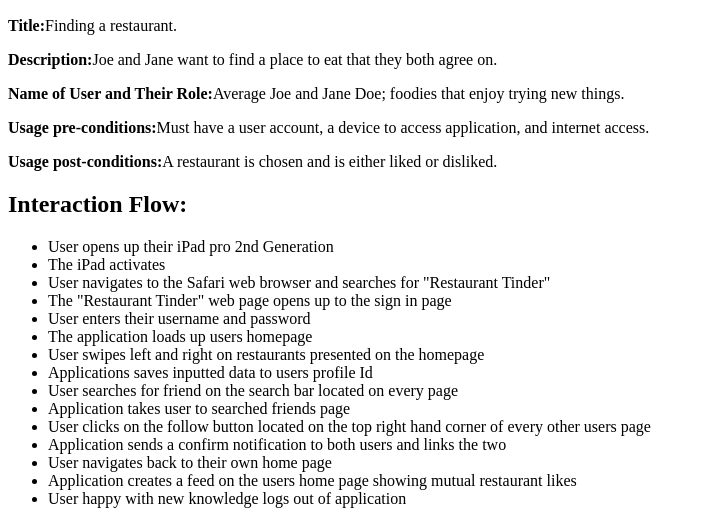
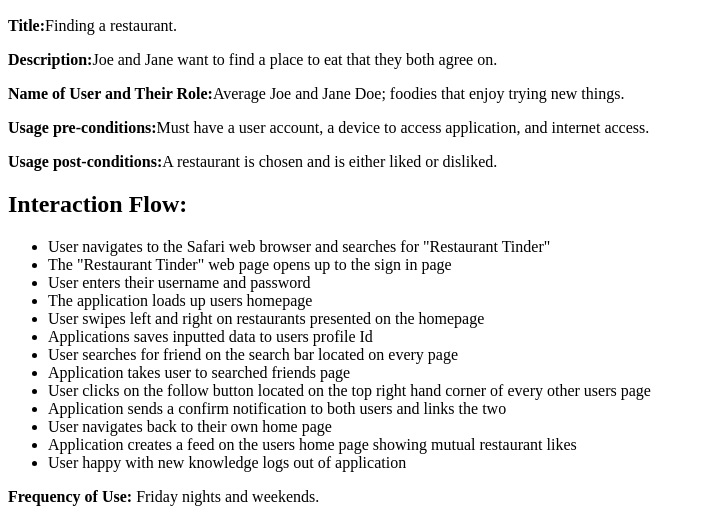
Before and after one commit to web-restaurant-tinder/foodies, a PHP site: page /persona-by-francisco.php in a window 1280 px wide. Shown: the part 866-1380 px from the top of the page, without its empty margins (0-706 px from the left). Run offline with PHP 8.4, Linux system fonts and the light colour scheme.

Commit message:
removed some content from interaction flow

```diff
--- a/epic/Personas/persona-by-francisco.php
+++ b/epic/Personas/persona-by-francisco.php
@@ -41,8 +41,6 @@
     <p><b>Usage post-conditions:</b>A restaurant is chosen and is either liked or disliked.</p>
     <h2>Interaction Flow:</h2>
     <ul>
-        <li>User opens up their iPad pro 2nd Generation </li>
-        <li>The iPad activates</li>
         <li>User navigates to the Safari web browser and searches for "Restaurant Tinder"</li>
         <li>The "Restaurant Tinder" web page opens up to the sign in page</li>
         <li>User enters their username and password</li>
```
